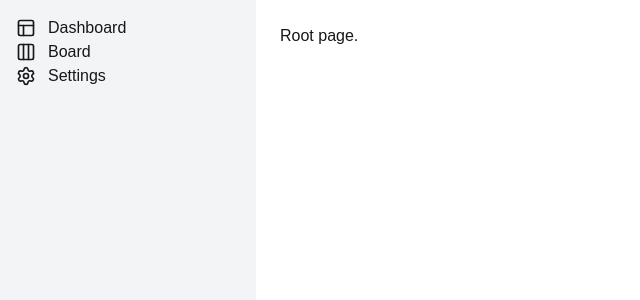
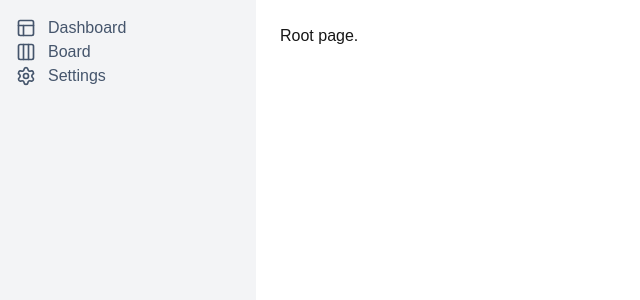
Before and after one commit to xixifish/project-tracker, a Next.js app: page / in a window 1280 px wide. Shown: the top 300 px of the page, without its empty margins (0-640 px from the left). Built offline with nearby package versions, Linux system fonts and the light colour scheme.

Commit message:
feat: add selected style to the current nav item

```diff
--- a/src/components/Sidebar.tsx
+++ b/src/components/Sidebar.tsx
@@ -1,5 +1,8 @@
+"use client";
+
 import Link from "next/link";
 import { LayoutIcon, Columns3, Settings } from "lucide-react";
+import { usePathname } from "next/navigation";
 
 const navItems = [
   { href: "/dashboard", label: "Dashboard", icon: LayoutIcon },
@@ -8,13 +11,22 @@ const navItems = [
 ];
 
 export default function Sidebar() {
+  const pathname = usePathname();
+
   return (
     <aside className="w-64 bg-gray-100 p-4">
       <nav>
         <ul>
           {navItems.map((item) => (
             <li key={item.href}>
-              <Link href={item.href} className="flex items-center gap-3">
+              <Link
+                href={item.href}
+                className={`flex items-center gap-3 ${
+                  pathname === item.href
+                    ? "text-blue-600 front-semibold"
+                    : "text-slate-600"
+                }`}
+              >
                 <item.icon size={20} />
                 <span>{item.label}</span>
               </Link>
```
